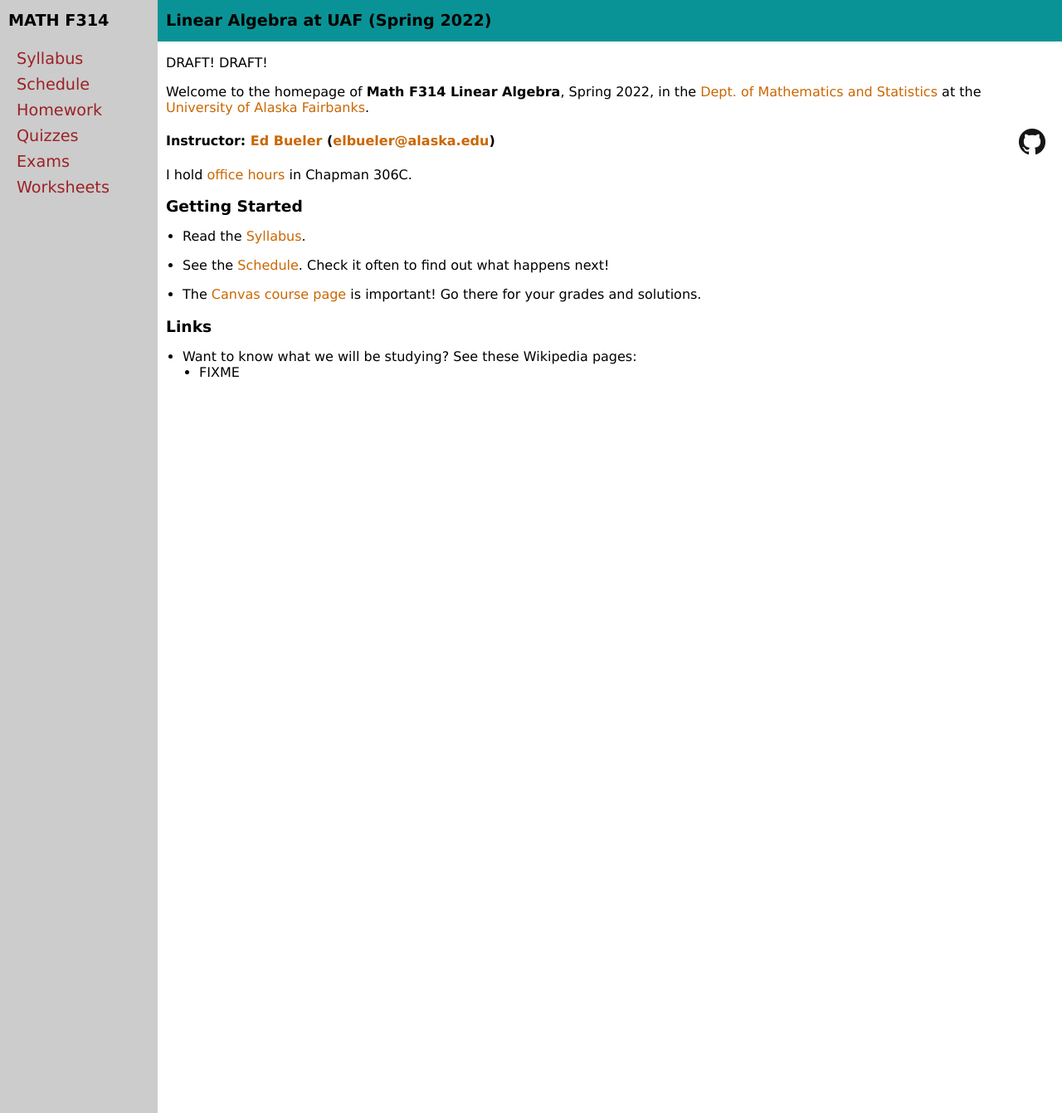
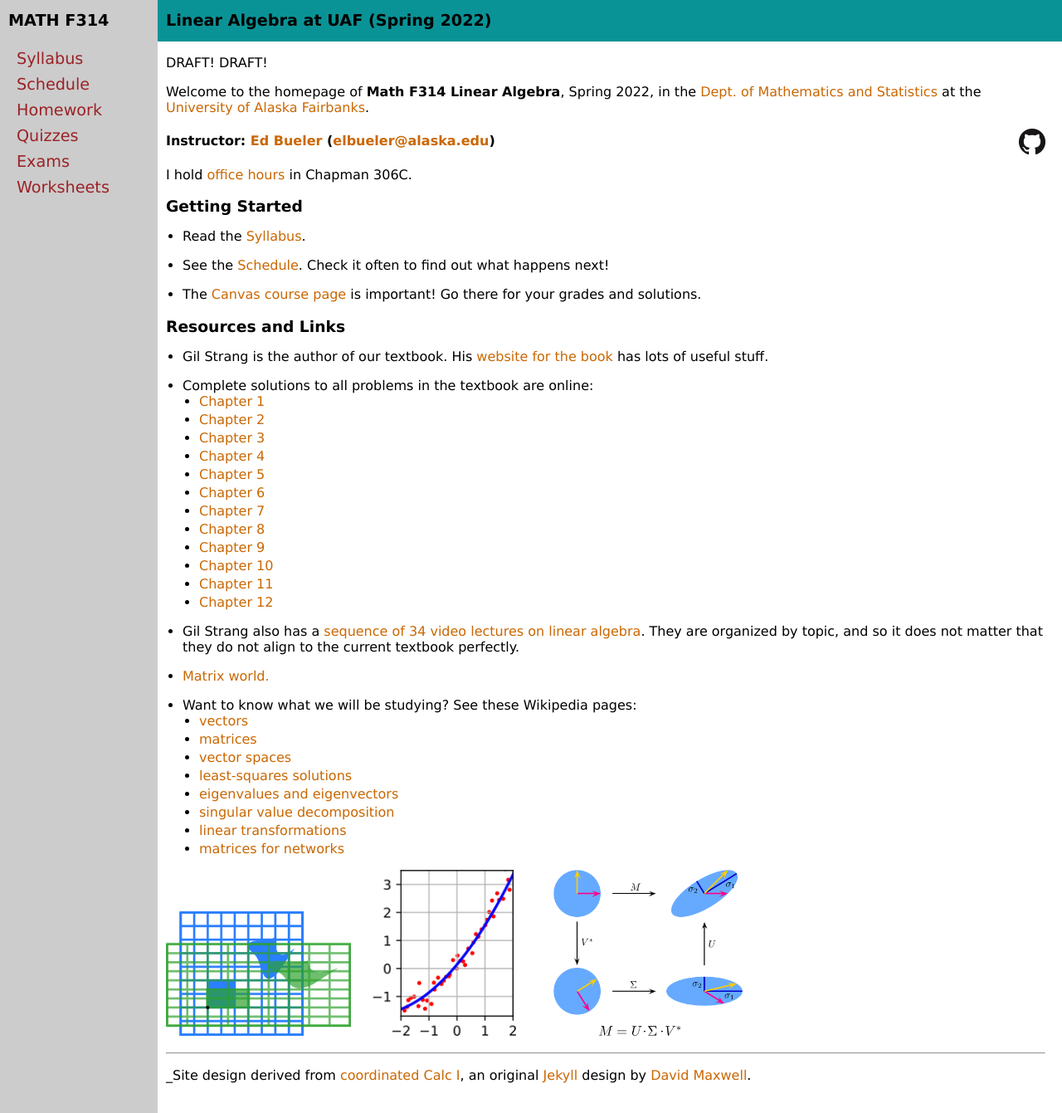
Before and after one commit to bueler/math314, a Jekyll site: the page built from index.md, in a window 1280 px wide and 1341 px high. Shown: the whole window at 83% size. Built offline with Jekyll 4.4.1, drawn with Linux system fonts in a browser that asks for light colours.

Commit message:
Resources from Strang world, and wikipedia.

```diff
--- a/index.md
+++ b/index.md
@@ -7,7 +7,7 @@ DRAFT!  DRAFT!
 
 Welcome to the homepage of **Math F314 Linear Algebra**, Spring 2022, in the [Dept. of Mathematics and Statistics](http://www.uaf.edu/dms/) at the [University of Alaska Fairbanks](http://www.uaf.edu/).
 
-[<img src="assets/images/GitHub-Mark-32px.png" align="right">](https://github.com/bueler/calc2 "github repository for this site")
+[<img src="assets/images/GitHub-Mark-32px.png" align="right">](https://github.com/bueler/math314 "github repository for this site")
 
 #### Instructor:  [Ed Bueler](http://bueler.github.io/) ([elbueler@alaska.edu](mailto:elbueler@alaska.edu))
 
@@ -21,7 +21,39 @@ I hold [office hours](http://bueler.github.io/OffHrs.htm) in Chapman 306C.
 
 * The [Canvas course page](https://canvas.alaska.edu/courses/7017) is important!  Go there for your grades and solutions.
 
-### Links
+### Resources and Links
+
+* Gil Strang is the author of our textbook.  His [website for the book](https://math.mit.edu/~gs/linearalgebra/) has lots of useful stuff.
+
+* Complete solutions to all problems in the textbook are online:
+  * [Chapter 1](https://math.mit.edu/~gs/linearalgebra/ila_sol5_ch01.pdf)
+  * [Chapter 2](https://math.mit.edu/~gs/linearalgebra/ila_sol5_ch02.pdf)
+  * [Chapter 3](https://math.mit.edu/~gs/linearalgebra/ila_sol5_ch03.pdf)
+  * [Chapter 4](https://math.mit.edu/~gs/linearalgebra/ila_sol5_ch04a.pdf)
+  * [Chapter 5](https://math.mit.edu/~gs/linearalgebra/ila_sol5_ch05a.pdf)
+  * [Chapter 6](https://math.mit.edu/~gs/linearalgebra/ila_sol5_ch06.pdf)
+  * [Chapter 7](https://math.mit.edu/~gs/linearalgebra/ila_sol5_ch07.pdf)
+  * [Chapter 8](https://math.mit.edu/~gs/linearalgebra/ila_sol5_ch08.pdf)
+  * [Chapter 9](https://math.mit.edu/~gs/linearalgebra/ila_sol5_ch09.pdf)
+  * [Chapter 10](https://math.mit.edu/~gs/linearalgebra/ila_sol5_ch10.pdf)
+  * [Chapter 11](https://math.mit.edu/~gs/linearalgebra/ila_sol5_ch11.pdf)
+  * [Chapter 12](https://math.mit.edu/~gs/linearalgebra/ila_sol5_ch12.pdf)
+
+* Gil Strang also has a [sequence of 34 video lectures on linear algebra](https://ocw.mit.edu/courses/mathematics/18-06-linear-algebra-spring-2010/video-lectures/).  They are organized by topic, and so it does not matter that they do not align to the current textbook perfectly.
+
+* [Matrix world.](assets/images/matrix-world.pdf)
 
 * Want to know what we will be studying?  See these Wikipedia pages:
-   * FIXME
+   * [vectors](https://en.wikipedia.org/wiki/Vector_(mathematics_and_physics))
+   * [matrices](https://en.wikipedia.org/wiki/Matrix_(mathematics))
+   * [vector spaces](https://en.wikipedia.org/wiki/Vector_space)
+   * [least-squares solutions](https://en.wikipedia.org/wiki/Least_squares)
+   * [eigenvalues and eigenvectors](https://en.wikipedia.org/wiki/Eigenvalues_and_eigenvectors)
+   * [singular value decomposition](https://en.wikipedia.org/wiki/Singular_value_decomposition)
+   * [linear transformations](https://en.wikipedia.org/wiki/Linear_map)
+   * [matrices for networks](https://en.wikipedia.org/wiki/Adjacency_matrix)
+
+[<img src="assets/images/matrix-squeeze.png" height="150">](https://en.wikipedia.org/wiki/Matrix_(mathematics) "apply a squeeze matrix") &nbsp; &nbsp; [<img src="assets/images/least-squares.png" height="200">](https://en.wikipedia.org/wiki/Least_squares "least-squares fit a line") &nbsp; &nbsp; &nbsp; &nbsp; [<img src="assets/images/svd.png" height="200">](https://en.wikipedia.org/wiki/Singular_value_decomposition "picture the SVD")
+
+---
+_Site design derived from [coordinated Calc I](https://uaf-math251.github.io/), an original [Jekyll](https://jekyllrb.com/) design by [David Maxwell](https://damaxwell.github.io/).
```
Also changed, not shown: assets/images/least-squares.png (added), assets/images/matrix-squeeze.png (added), assets/images/svd.png (added), 1 other file.
